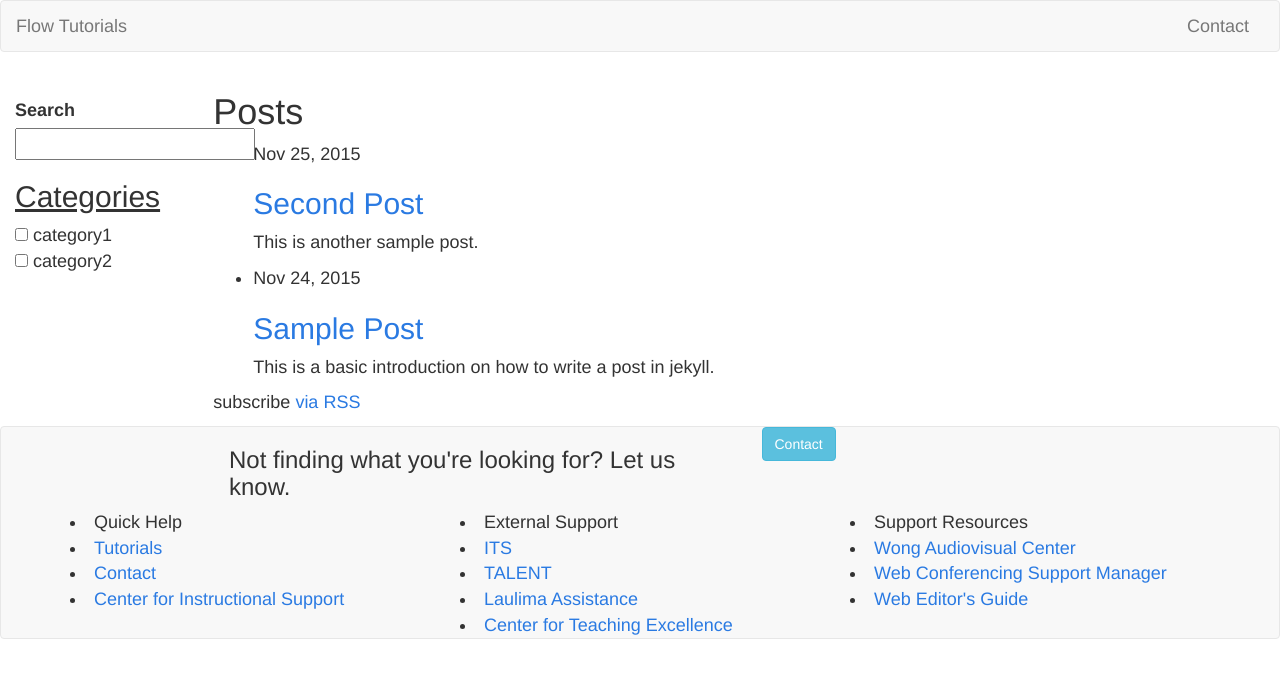
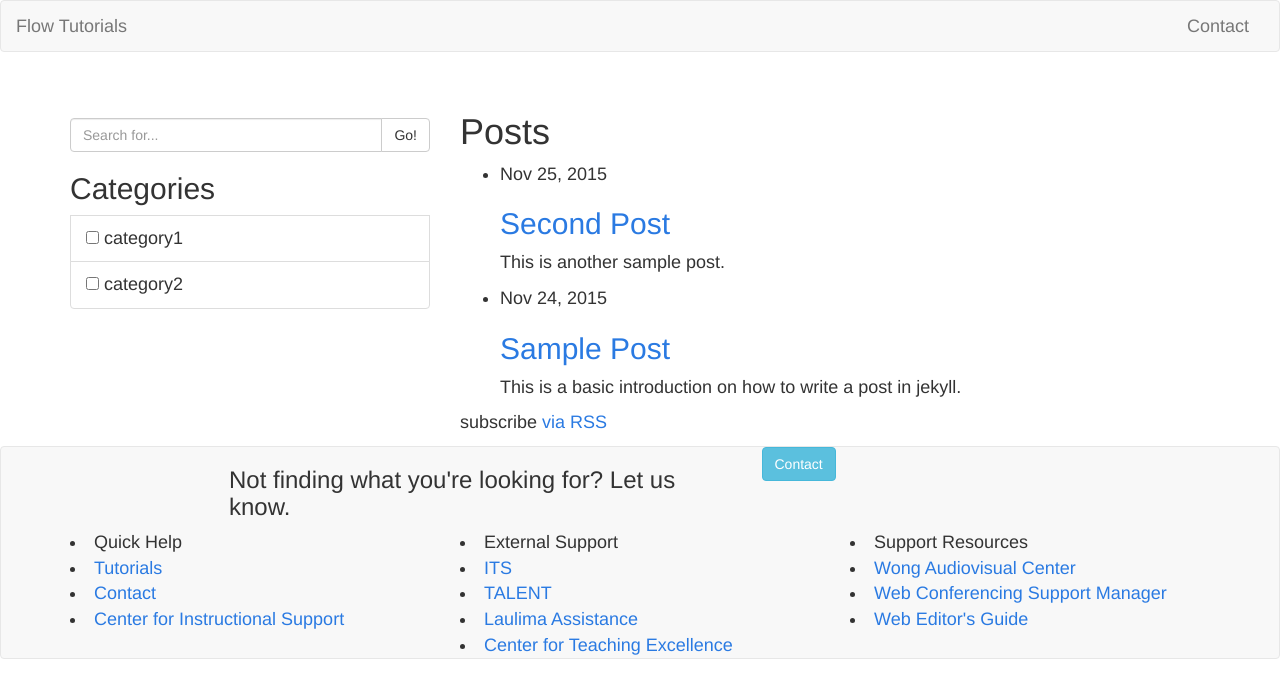
Before and after one commit to uhm-coe/assist, a Jekyll site: the page built from index.html, in a window 1280 px wide. Shown: the top 698 px of the page. Built offline with Jekyll 4.4.1, drawn with Linux system fonts in a browser that asks for light colours.

Commit message:
Add bootstrap to sidebar and search bar.

```diff
--- a/_layouts/page.html
+++ b/_layouts/page.html
@@ -1,31 +1,43 @@
 ---
 layout: default
 ---
-<article class="post">
-
-  <header class="post-header">
-    <h1 class="post-title">{{ page.title }}</h1>
+  <header>
+    <div class="container">
+      <div class="row">
+        <div class="col-xs-12">
+          <h1>{{ page.title }}</h1>
+        </div>
+      </div>
+    </div>
   </header>
 
-  <div class="container-fluid">
+  <div class="container">
     <div class="row">
-      <div class="sidebar col-md-2">
+      <div class="sidebar col-md-4">
         <br />
-<!-- <form action="get" id="site_search"> -->
-  <label for="search_box">Search</label><input type="text" id="search_box" autocomplete="off">
-  <!-- <input type="submit" value="search"> -->
-<!-- </form> -->
+        <!-- <form action="get" id="site_search"> -->
+          <!-- <label for="search_box">Search</label><input type="text" id="search_box" autocomplete="off" /> -->
+          <!-- <input type="submit" value="search"> -->
+        <!-- </form> -->
+        <div class="input-group">
+          <input type="text" class="form-control" placeholder="Search for..." />
+          <span class="input-group-btn">
+            <button class="btn btn-default" type="button">Go!</button>
+          </span>
+        </div>
 
-<ul id="search_results"></ul>
-        <h2><u>Categories</u></h2>
-        {% for post in site.posts %}
-          <input type="checkbox"> {{ post.category }} <br />
-        {% endfor %}
+        <ul id="search_results"></ul>
+        <ul class="list-group">
+          <h2>Categories</h2>
+          {% for post in site.posts %}
+            <li class="list-group-item">
+              <input type="checkbox"> {{ post.category }} <br />
+            </li>
+          {% endfor %}
+        </ul>
       </div>
-      <div class="content col-md-offset-2">
+      <div class="content col-md-8">
         {{ content }}
       </div>
-    </div>
-  </div>
-
-</article>
+    </div><!-- .row -->
+  </div><!-- .container-fluid -->
```
